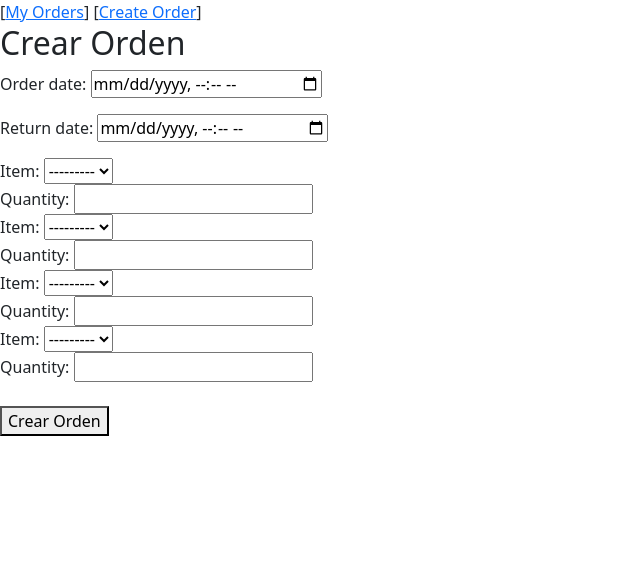
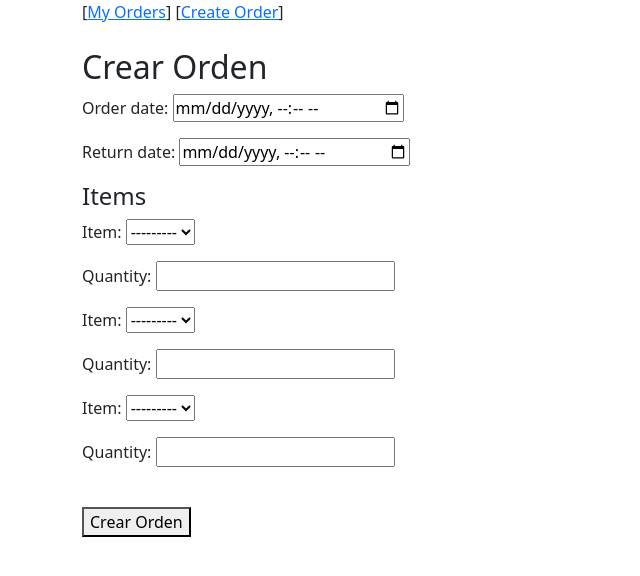
Before and after one commit to Galindo-lab/prestamos, a Django app: page /orders/create/ in a window 1280 px wide. Shown: the top 576 px of the page, without its empty margins (0-640 px from the left). Run offline with Django 5.2, Linux system fonts and the light colour scheme; data that the repository does not hold is empty; some libraries are stand-ins or nearby versions.

```diff
--- a/prestamos/forms.py
+++ b/prestamos/forms.py
@@ -31,7 +31,7 @@ class OrderItemForm(forms.Form):
 
 
 # cantidad maxima de artículos por solicitud
-OrderItemFormSet = formset_factory(OrderItemForm, min_num=1, max_num=5, extra=3)
+OrderItemFormSet = formset_factory(OrderItemForm, min_num=1, max_num=5, extra=2)
 
 """
 Formulario de Reporte
--- a/templates/base.html
+++ b/templates/base.html
@@ -22,7 +22,7 @@
 </head>
 <body>
 <header>
-    <nav>
+    <nav class="container">
         [<a href="{% url 'order_list' %}">My Orders</a>]
         [<a href="{% url 'order_create' %}">Create Order</a>]
     </nav>
--- a/templates/order_form.html
+++ b/templates/order_form.html
@@ -2,6 +2,9 @@
 {% extends "base.html" %}
 
 {% block content %}
+
+    <div class="container py-4">
+        <h2>Crear Orden</h2>
 
         {% for message in messages %}
             <ul class="message">
@@ -9,19 +12,19 @@
             </ul>
         {% endfor %}
 
-    <h2>Crear Orden</h2>
-
-
         <form method="post">
             {% csrf_token %}
             {{ order_form.as_p }}
 
+            <h4>Items</h4>
             <div id="items">
                 {{ item_formset.management_form }}
-            {{ item_formset }}
+                {{ item_formset.as_p }}
             </div>
 
             <br>
             <button type="submit">Crear Orden</button>
         </form>
+    </div>
+
 {% endblock %}
```
Also changed, not shown: requirements.txt (added, +53 -0 lines). Lines whose indentation alone changed are shown as unchanged.
